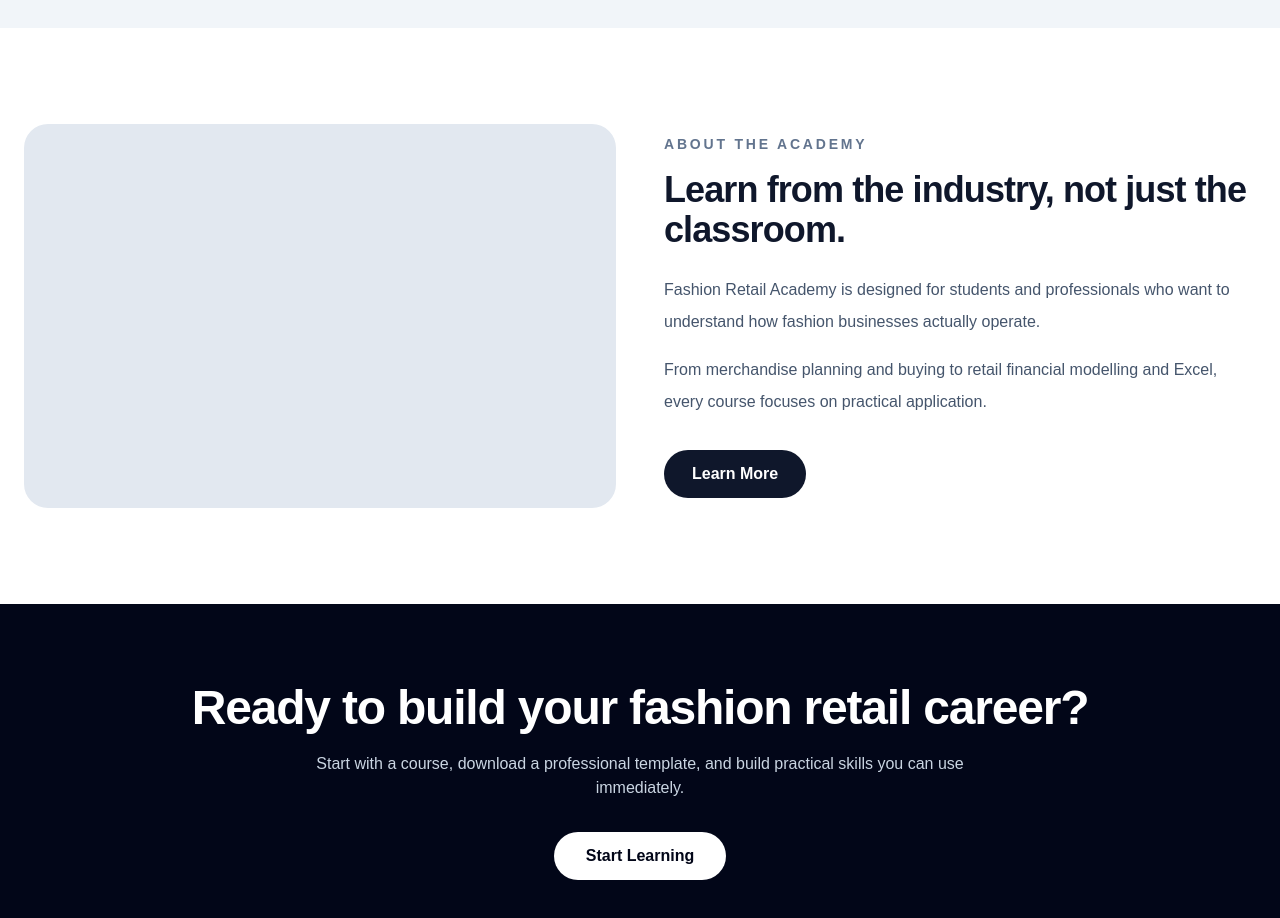
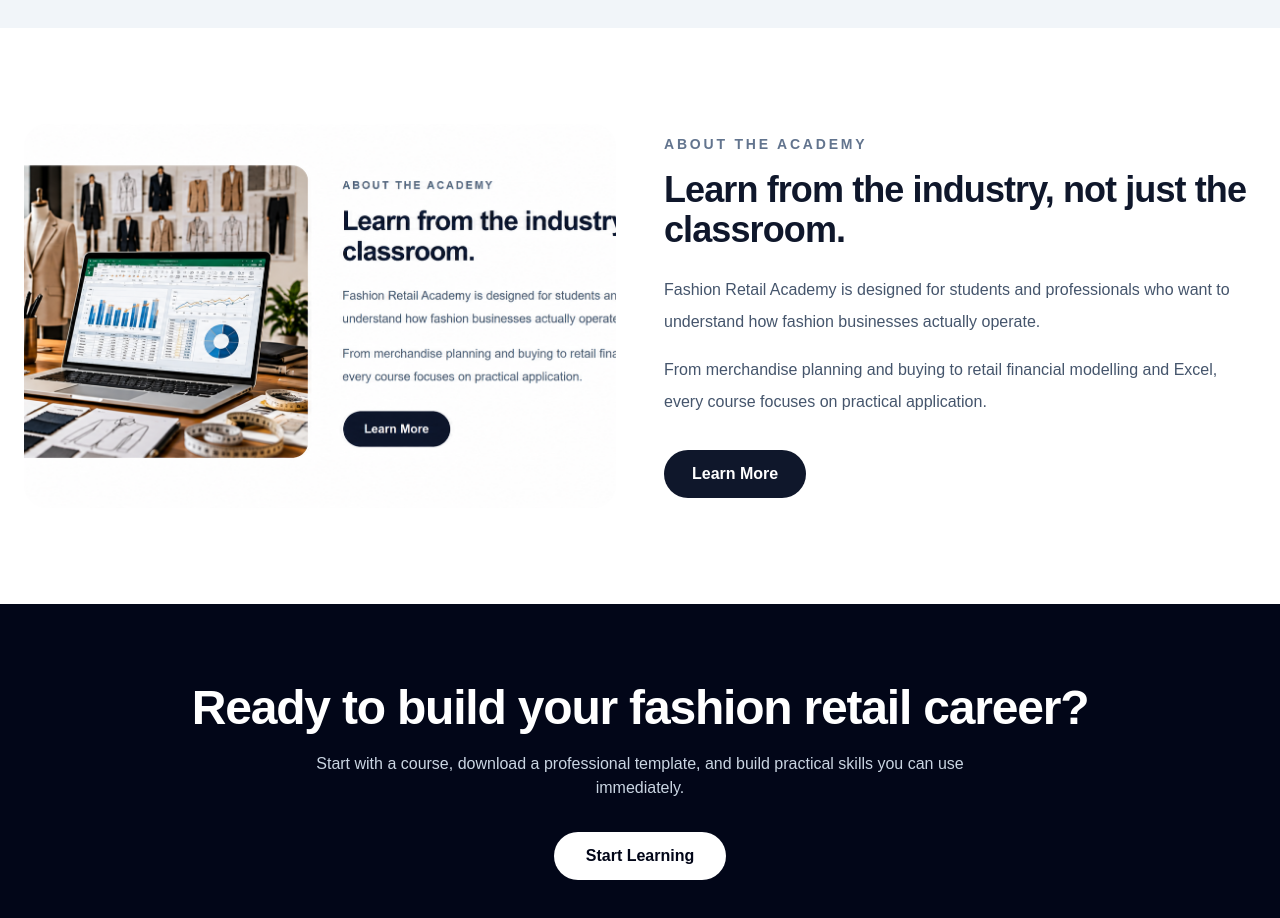
Before and after one commit to fashion-retail-academy/fashion-retail-academy, a Next.js app: page / in a window 1280 px wide. Shown: the part 2580-3498 px from the top of the page. Built offline with nearby package versions, Linux system fonts and the light colour scheme; no server answers.

Commit message:
Add academy about image

```diff
--- a/app/page.tsx
+++ b/app/page.tsx
@@ -337,7 +337,7 @@
 
         <div className="grid gap-12 md:grid-cols-2 md:items-center">
 
-          <div className="h-96 rounded-3xl bg-slate-200" />
+          <div className="h-96 rounded-3xl overflow-hidden"><img src="/images/academy-about.png" alt="Fashion Retail Academy" className="w-full h-full object-cover" /></div>
 
           <div>
 
```
Also changed, not shown: public/images/academy-about.png (added).
